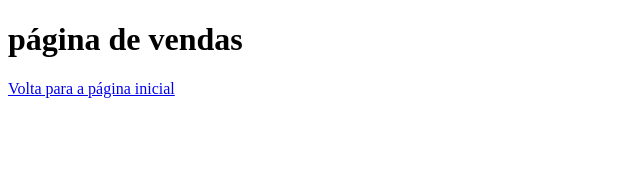
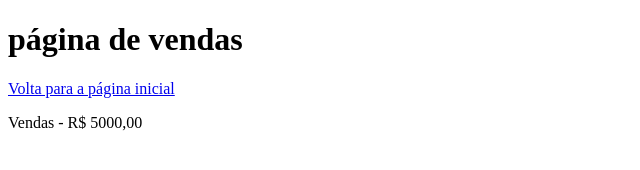
Before and after one commit to Tributino91/aulagethub, a plain HTML site: page vendas.html in a window 1280 px wide. Shown: the whole page, without its empty margins (0-640 px from the left). Drawn offline with Linux system fonts and the light colour scheme.

Commit message:
Acrescentado valor das venas

```diff
--- a/vendas.html
+++ b/vendas.html
@@ -9,5 +9,6 @@
 <body>
   <h1>página de vendas</h1>
   <a href="index.html">Volta para a página inicial</a>
+  <p>Vendas - R$ 5000,00</p>
 </body>
 </html>
```
